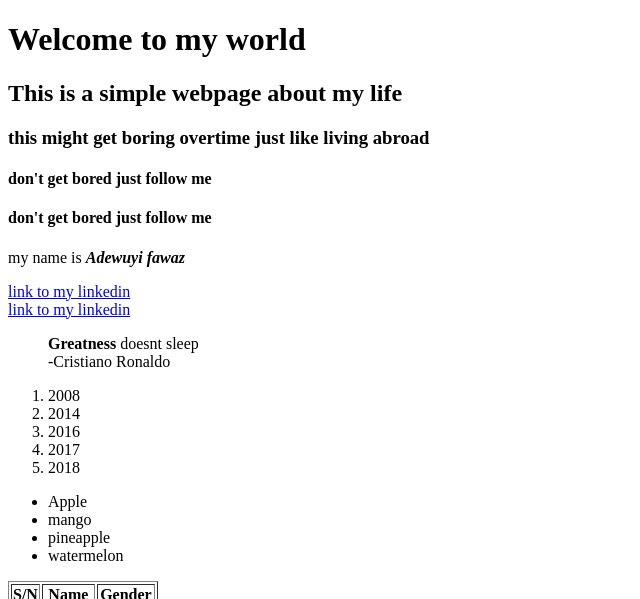
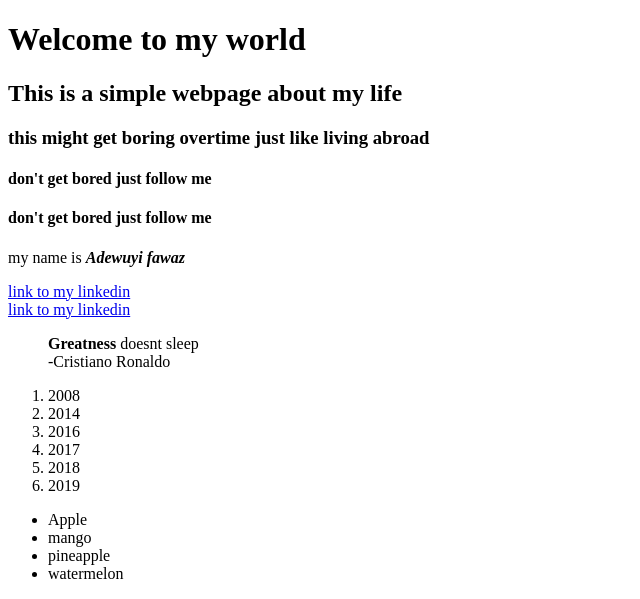
Before and after one commit to Whereisade/First-html, a plain HTML site: page index.html in a window 1280 px wide. Shown: the top 599 px of the page, without its empty margins (0-640 px from the left). Drawn offline with Linux system fonts and the light colour scheme.

Commit message:
added year

```diff
--- a/index.html
+++ b/index.html
@@ -31,6 +31,7 @@
         <li>2016</li>
         <li>2017</li>
         <li>2018</li>
+        <li>2019</li>
     </ol>
 
     <ul>
```
